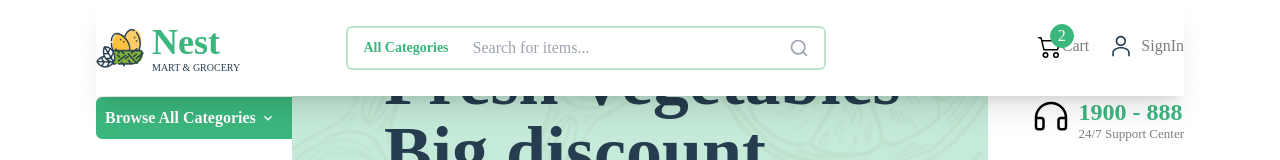
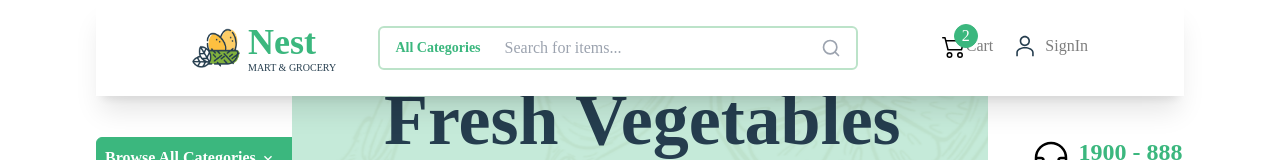
Before and after one commit to vicktor349/nestmart, a Next.js app: page / in a window 1280 px wide. Shown: the top 160 px of the page. Built offline with nearby package versions, Linux system fonts and the light colour scheme; no server answers; the database is empty.

Commit message:
made width full and added margin for all screens

```diff
--- a/components/Navbar.js
+++ b/components/Navbar.js
@@ -21,8 +21,8 @@ const Navbar = () =>
     }
 
     return (
-        <nav className="bg-[rgb(255,255,255)] z-[9999] sticky top-0 h-24 grid shadow-xl">
-            <div className='flex items-center'>
+        <nav className="bg-[rgb(255,255,255)] z-[9999] sticky top-0 h-24 grid shadow-xl mb-10">
+            <div className='flex items-center ssm:mx-4 sm:mx-8 md:mx-16 lg:mx-20 xl:mx-24 2xl:mx-48 font-Montserrat max-w-screen-2xl'>
                 {/* burger icon */}
                 <div className="ssm:flex xl:hidden">
                     {
```
